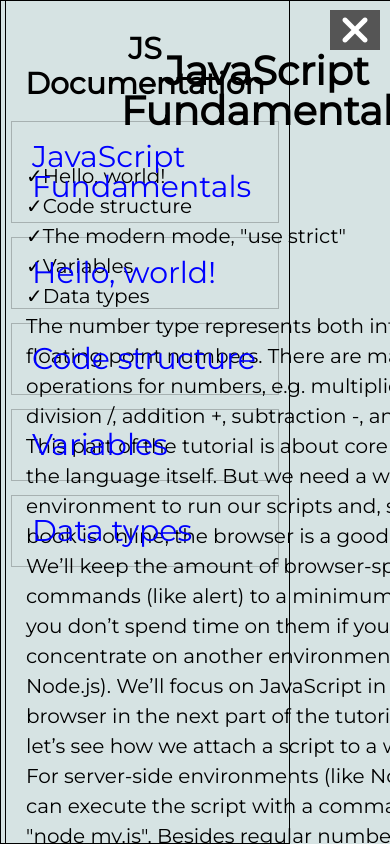
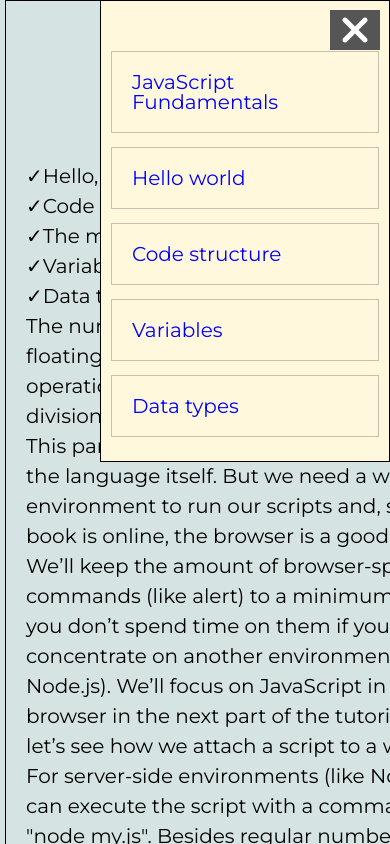
Before and after one commit to Igors78/documentation-page, a plain HTML site: page index.html in a window 390 px wide. Both pictures are taken after a click on the button 355 px from the left and 30 px from the top of the page. Shown: the top 844 px of the page. Drawn offline with Linux system fonts and the light colour scheme.

Commit message:
scrolling fixed

```diff
--- a/index.html
+++ b/index.html
@@ -14,7 +14,7 @@
             <header>JS Documentation</header>
 
             <a class="nav-link" href="#JavaScript_Fundamentals">JavaScript Fundamentals</a><br>
-            <a class="nav-link" href="#world">Hello, world!</a><br>
+            <a class="nav-link" href="#Hello_world">Hello world</a><br>
             <a class="nav-link" href="#Code_structure">Code structure</a><br>
             <a class="nav-link" href="#Variables">Variables</a><br>
             <a class="nav-link" href="#Data_types">Data types</a><br>
@@ -92,8 +92,8 @@
                     alert( "Tea wanted: " + isTeaWanted ); // true
                 </code>
             </section>
-            <section class="main-section" id="world">
-                <header>Hello, world!</header>
+            <section class="main-section" id="Hello_world">
+                <header>Hello world</header>
                 <p>The number type represents both integer and floating point numbers.
 
                     There are many operations for numbers, e.g. multiplication *, division /, addition +, subtraction -, and
@@ -409,10 +409,15 @@
         </main>
 
     </div>
+<div class="navigation" id="navigation">
     <button id="close" class="cancel" onclick="closeForm()"><i class="fas fa-times fa-3x"></i></button>
-            </div>
+    <a class="nav-link" href="#JavaScript_Fundamentals">JavaScript Fundamentals</a><br>
+    <a class="nav-link" href="#Hello_world">Hello world</a><br>
+    <a class="nav-link" href="#Code_structure">Code structure</a><br>
+    <a class="nav-link" href="#Variables">Variables</a><br>
+    <a class="nav-link" href="#Data_types">Data types</a><br>
+</div>
 
-        </div>
         <button id="open" class="open-button" onclick="openForm()"><i class="far fa-caret-square-down fa-3x"></i></button>
 
 <script src="script.js"></script>
--- a/script.js
+++ b/script.js
@@ -1,10 +1,10 @@
 function openForm() {
-    document.getElementById("navbar").style.display = "block";
+    document.getElementById("navigation").style.display = "block";
     document.getElementById("close").style.display = "block";
 }
 
 function closeForm() {
-    document.getElementById("navbar").style.display = "none";
+    document.getElementById("navigation").style.display = "none";
     document.getElementById("close").style.display = "none";
 }
 
--- a/style.scss
+++ b/style.scss
@@ -85,14 +85,8 @@ nav {
 }
 @media screen and (max-width: 900px) {
     #navbar {
-    top: 0px;
-    right: 0px;
-    width: 290px;
-    padding: 10px;
-    position: fixed;
-    border: 1px solid black;
     display: none;
-    z-index: 9;
+
 }
 .open-button{
     display: block;
@@ -112,3 +106,25 @@ nav {
     right: 10px;
     width: 50px;
 }
+#navigation {
+    a {
+        &:hover{
+            color: rgb(243, 8, 59);
+        }
+        color: blue;
+        display: block;
+        font-size: 20px;
+        padding: 20px;
+        text-align: left;
+        border: 1px solid rgba(0, 0, 0, 0.219);
+    }
+    top: 0px;
+    right: 0px;
+    width: 290px;
+    padding: 50px 10px 10px 10px;
+    position: fixed;
+    border: 1px solid black;
+    display: none;
+    z-index: 9;
+    background-color: cornsilk;
+}
```
Also changed, not shown: style.css, 1 other file.
